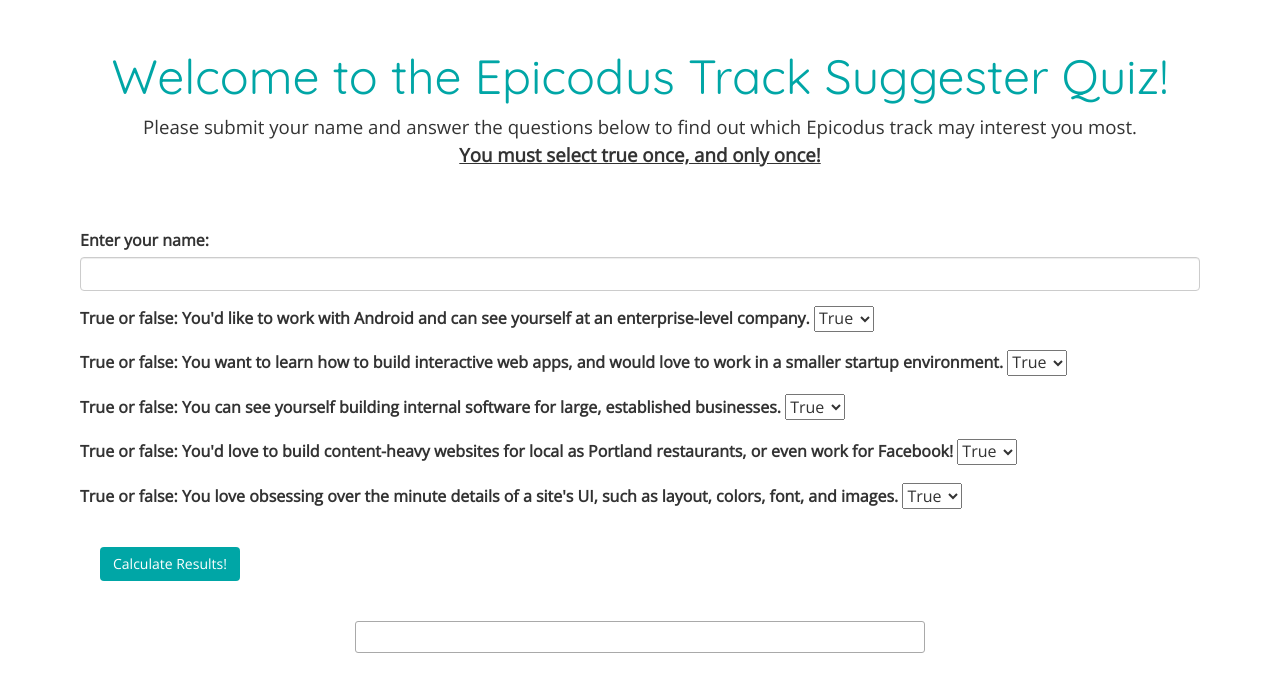
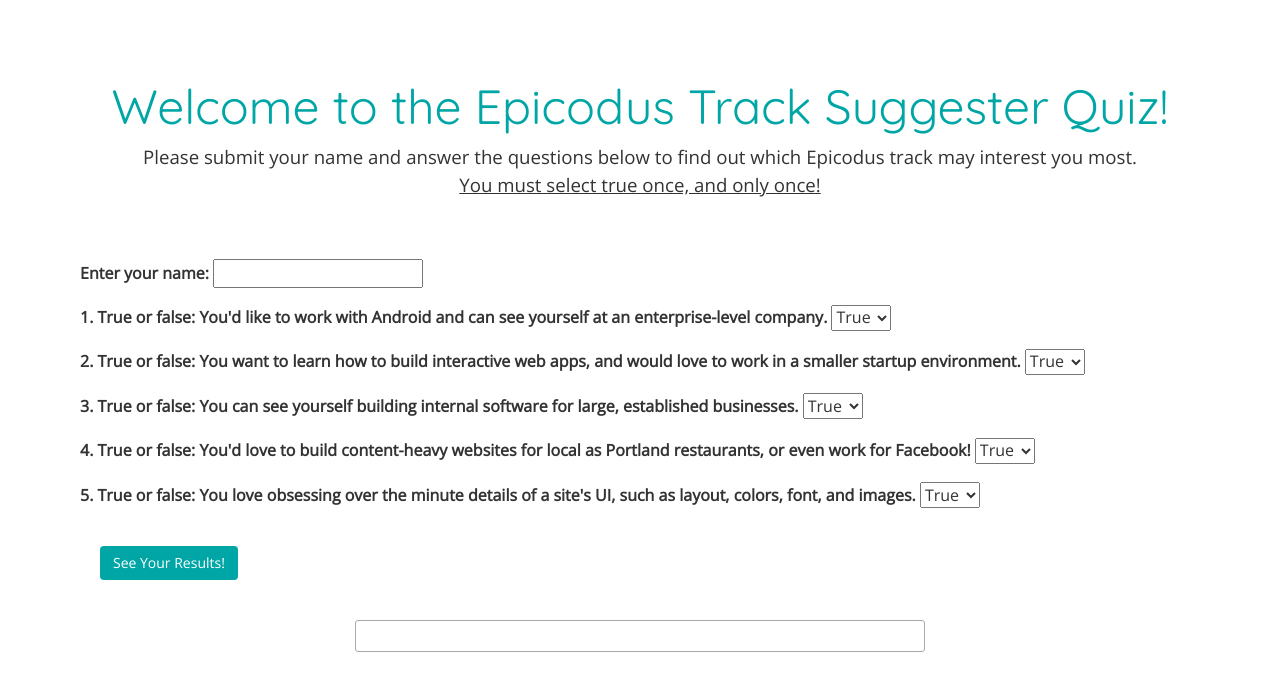
Before and after one commit to brynnacodes/Track-Suggester, a plain HTML site: page index.html in a window 1280 px wide. Drawn offline with nearby package versions, Linux system fonts and the light colour scheme.

Commit message:
add final styling, fix spacing and indentation errors

```diff
--- a/css/styles.css
+++ b/css/styles.css
@@ -1,12 +1,10 @@
 body {
-font-family: 'Open Sans', sans-serif;
-background-color: white;
+  font-family: 'Open Sans', sans-serif;
 }
 
 .header {
   text-align: center;
-  background-color: white;
-  margin-top: 50px;
+  margin-top: 80px;
 }
 
 #title-h1 {
@@ -20,22 +18,20 @@ background-color: white;
   line-height: 1.5;
 }
 
-#bold {
-  font-weight: bold;
+#important {
   text-decoration: underline;
 }
 
 form {
   margin-top: 50px;
-  background-color: white;
   padding: 10px;
   font-size: 12pt;
 }
 
 button {
-margin: 20px;
-background-color: #00A6A6;
-color: white;
+  margin: 20px;
+  background-color: #00A6A6;
+  color: white;
 }
 
 #results {
--- a/index.html
+++ b/index.html
@@ -1,6 +1,7 @@
 <!DOCTYPE html>
 <html>
   <head>
+    <meta name="viewport" content="width=device-width, initial-scale=1">
     <title>Epicodus Track Suggester</title>
     <link rel="stylesheet" href="css/bootstrap.min.css">
     <link rel="stylesheet" href="css/styles.css">
@@ -14,19 +15,19 @@
     <div class="container">
       <div class="header">
         <h1 id="title-h1">Welcome to the Epicodus Track Suggester Quiz!</h1>
-        <p id="title-p">Please submit your name and answer the questions below to find out which Epicodus track may interest you most. <br><span id="bold">You must select true once, and only once!</span></p>
+        <p id="title-p">Please submit your name and answer the questions below to find out which Epicodus track may interest you most. <br><span id="important">You must select true once, and only once!</span></p>
       </div>
 
 <!--name entry-->
       <form>
         <div class="form-group">
           <label for="name">Enter your name:</label>
-          <input id="name" class="form-control" type="text">
+          <input id="name" type="text">
         </div>
 
 <!--question-1-->
         <div class="form-group">
-          <label for="question1">True or false: You'd like to work with Android and can see yourself at an enterprise-level company.</label>
+          <label for="question1">1. True or false: You'd like to work with Android and can see yourself at an enterprise-level company.</label>
           <select id="question1">
             <option value="true">True</option>
             <option value="false">False</option>
@@ -35,7 +36,7 @@
 
 <!--question 2-->
         <div class="form-group">
-          <label for="question2">True or false: You want to learn how to build interactive web apps, and would love to work in a smaller startup environment.</label>
+          <label for="question2">2. True or false: You want to learn how to build interactive web apps, and would love to work in a smaller startup environment.</label>
           <select id="question2">
             <option value="true">True</option>
             <option value="false">False</option>
@@ -44,7 +45,7 @@
 
 <!--question 3-->
         <div class="form-group">
-          <label for="question3">True or false: You can see yourself building internal software for large, established businesses.</label>
+          <label for="question3">3. True or false: You can see yourself building internal software for large, established businesses.</label>
           <select id="question3">
             <option value="true">True</option>
             <option value="false">False</option>
@@ -53,7 +54,7 @@
 
 <!--question 4-->
         <div class="form-group">
-          <label for="question4">True or false: You'd love to build content-heavy websites for local as Portland restaurants, or even work for Facebook!</label>
+          <label for="question4">4. True or false: You'd love to build content-heavy websites for local as Portland restaurants, or even work for Facebook!</label>
           <select id="question4">
             <option value="true">True</option>
             <option value="false">False</option>
@@ -62,7 +63,7 @@
 
 <!--question 5-->
         <div class="form-group">
-          <label for="question5">True or false: You love obsessing over the minute details of a site's UI, such as layout, colors, font, and images.</label>
+          <label for="question5">5. True or false: You love obsessing over the minute details of a site's UI, such as layout, colors, font, and images.</label>
           <select id="question5">
             <option value="true">True</option>
             <option value="false">False</option>
@@ -70,7 +71,7 @@
         </div>
 
 <!--button-->
-        <button type="submit" class="btn">Calculate Results!</button>
+        <button type="submit" class="btn">See Your Results!</button>
       </form>
 
 <!--end of form, output hidden until user submits-->
--- a/js/scripts.js
+++ b/js/scripts.js
@@ -51,7 +51,6 @@ $(document).ready(function() {
     }
 
     $(".results-name").text(nameInput);
-
     event.preventDefault();
   });
 });
```
Also changed, not shown: 1 other file.
